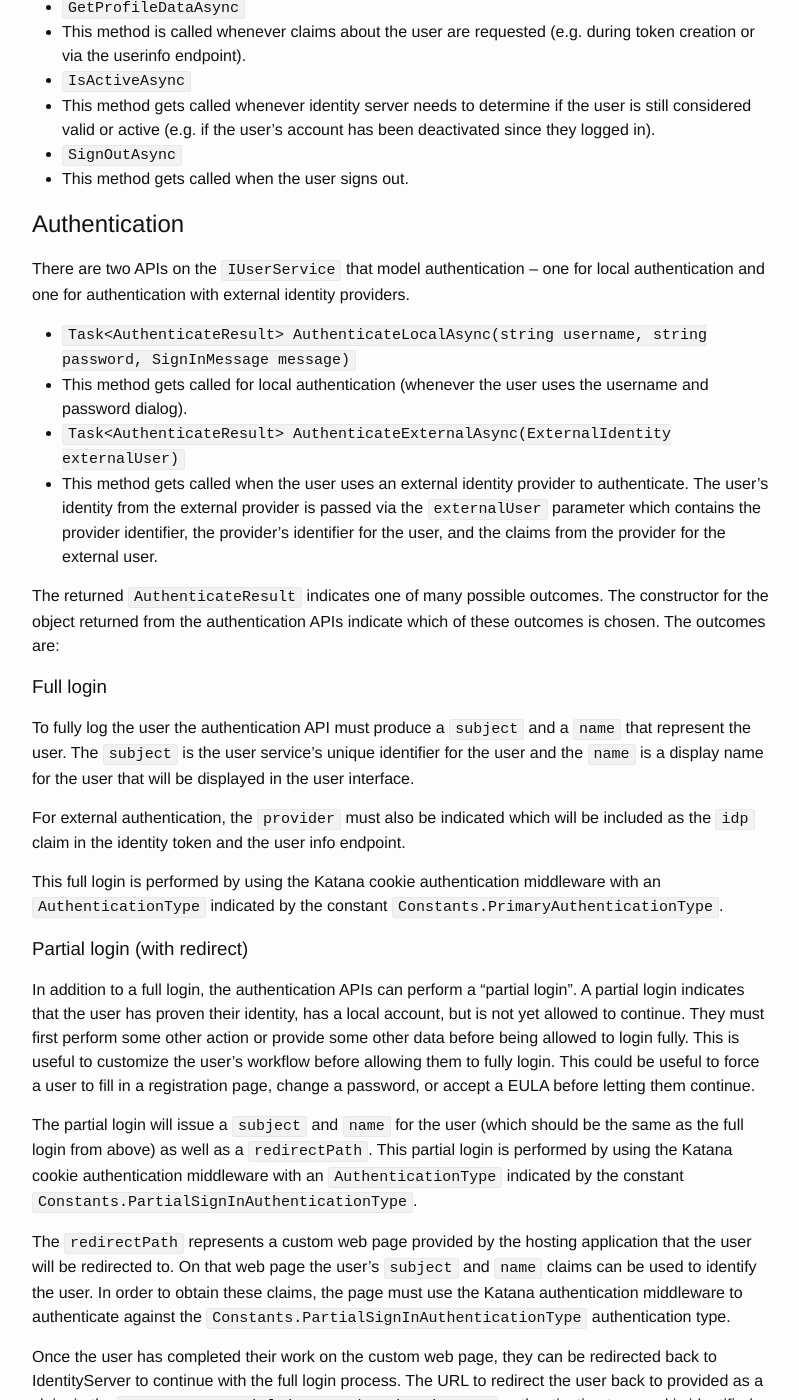
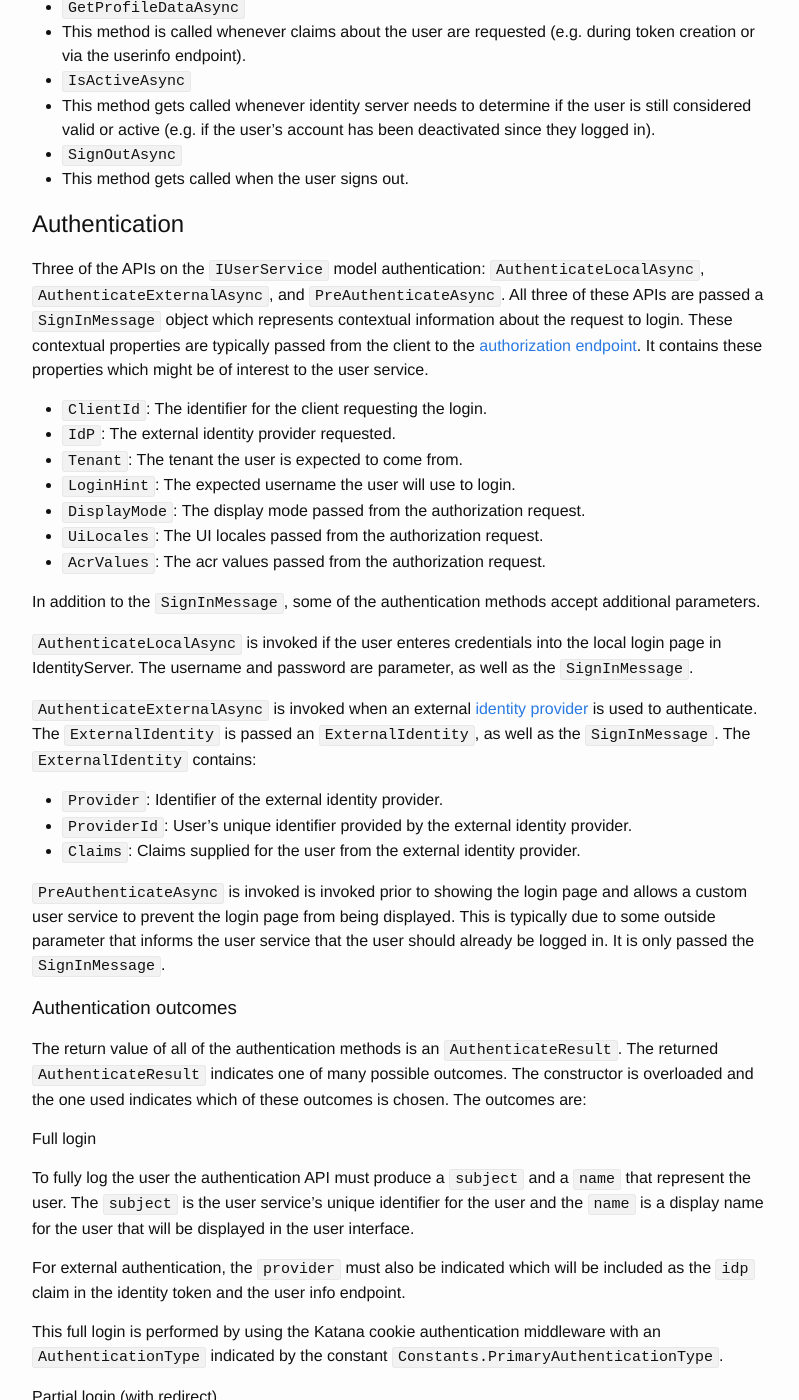
Before and after one commit to IdentityServer/Documentation, a Jekyll site: the page built from docs/advanced/userService.md, in a window 1280 px wide and 1400 px high, scrolled down 573 px. Shown: the whole window, without its empty margins (238-1037 px from the left). Built offline with Jekyll 4.4.1, drawn with Linux system fonts in a browser that asks for light colours; Markdown is read by kramdown in place of the engine named in the settings.

Commit message:
Update userService.md

```diff
--- a/docs/advanced/userService.md
+++ b/docs/advanced/userService.md
@@ -26,16 +26,33 @@ The `IUserService` interface defines these methods:
 
 ## Authentication
 
-There are two APIs on the `IUserService` that model authentication -- one for local authentication and one for authentication with external identity providers.
+Three of the APIs on the `IUserService` model authentication: `AuthenticateLocalAsync`, `AuthenticateExternalAsync`, and `PreAuthenticateAsync`. All three of these APIs are passed a `SignInMessage` object which represents contextual information about the request to login. These contextual properties are typically passed from the client to the  [authorization endpoint](../endpoints/authorization.html). It contains these properties which might be of interest to the user service.
 
-* `Task<AuthenticateResult> AuthenticateLocalAsync(string username, string password, SignInMessage message)`
- * This method gets called for local authentication (whenever the user uses the username and password dialog).
-* `Task<AuthenticateResult> AuthenticateExternalAsync(ExternalIdentity externalUser)`
- * This method gets called when the user uses an external identity provider to authenticate. The user's identity from the external provider is passed via the `externalUser` parameter which contains the provider identifier, the provider's identifier for the user, and the claims from the provider for the external user.
+* `ClientId`: The identifier for the client requesting the login.
+* `IdP`: The external identity provider requested.
+* `Tenant`: The tenant the user is expected to come from.
+* `LoginHint`: The expected username the user will use to login.
+* `DisplayMode`: The display mode passed from the authorization request.
+* `UiLocales`: The UI locales passed from the authorization request.
+* `AcrValues`: The acr values passed from the authorization request.
 
-The returned `AuthenticateResult` indicates one of many possible outcomes. The constructor for the object returned from the authentication APIs indicate which of these outcomes is chosen. The outcomes are:
+In addition to the `SignInMessage`, some of the authentication methods accept additional parameters.
 
-### Full login
+`AuthenticateLocalAsync` is invoked if the user enteres credentials into the local login page in IdentityServer. The username and password are parameter, as well as the `SignInMessage`.
+
+`AuthenticateExternalAsync` is invoked when an external [identity provider](../configuration/identityProviders.html) is used to authenticate. The `ExternalIdentity` is passed an `ExternalIdentity`, as well as the `SignInMessage`. The `ExternalIdentity` contains:
+
+* `Provider`: Identifier of the external identity provider.
+* `ProviderId`: User's unique identifier provided by the external identity provider.
+* `Claims`: Claims supplied for the user from the external identity provider.
+
+`PreAuthenticateAsync` is invoked is invoked prior to showing the login page and allows a custom user service to prevent the login page from being displayed. This is typically due to some outside parameter that informs the user service that the user should already be logged in. It is only passed the `SignInMessage`.
+
+### Authentication outcomes
+
+The return value of all of the authentication methods is an `AuthenticateResult`. The returned `AuthenticateResult` indicates one of many possible outcomes. The constructor is overloaded and the one used indicates which of these outcomes is chosen. The outcomes are:
+
+#### Full login
 
 To fully log the user the authentication API must produce a `subject` and a `name` that represent the user. The `subject` is the user service's unique identifier for the user and the `name` is a display name for the
 user that will be displayed in the user interface.
@@ -44,7 +61,7 @@ For external authentication, the `provider` must also be indicated which will be
 
 This full login is performed by using the Katana cookie authentication middleware with an `AuthenticationType` indicated by the constant `Constants.PrimaryAuthenticationType`.
 
-### Partial login (with redirect)
+#### Partial login (with redirect)
 
 In addition to a full login, the authentication APIs can perform a "partial login". A partial login indicates that the user has proven their identity, has a local account, but is not yet allowed to continue. They must first perform some other action or provide some other data before being allowed to login fully. This is useful to customize the user's workflow before allowing them to fully login. This could be useful to force a user to fill in a registration page, change a password, or accept a EULA before letting them continue.
 
@@ -54,13 +71,13 @@ The `redirectPath` represents a custom web page provided by the hosting applicat
 
 Once the user has completed their work on the custom web page, they can be redirected back to IdentityServer to continue with the full login process. The URL to redirect the user back to provided as a claim in the `Constants.PartialSignInAuthenticationType` authentication type and is identified by the claim type `Constants.ClaimTypes.PartialLoginReturnUrl`.
 
-### External login (with redirect)
+#### External login (with redirect)
 
 It's possible that the user has performed an external authentication, but there is no local account for the user. A custom user service can choose to redirect the user without a local account. This is performed by creating a `AuthenticateResult` with a redirect and the `ExternalIdentity` passed to the `AuthenticateExternalAsync` API. This performs a partial login (as above via the `PartialSignInAuthenticationType`) but there is no subject claim in the issued cookie. Instead there is a claim of type `external_provider_user_id` (or via `Constants.ClaimTypes.ExternalProviderUserId`) whose `Issuer` is the external provider identifier and whose value is the external provider's identifier for the user. These values can then be used to create a local account and associate the external account.
 
 Once the user has completed their registration on the custom web page, they can be redirected back to IdentityServer via the same `PartialLoginReturnUrl` as described above.
 
-### Login error
+#### Login error
 
 Finally, the authentication APIs can provide an error that will be displayed on the login view.
 
```
